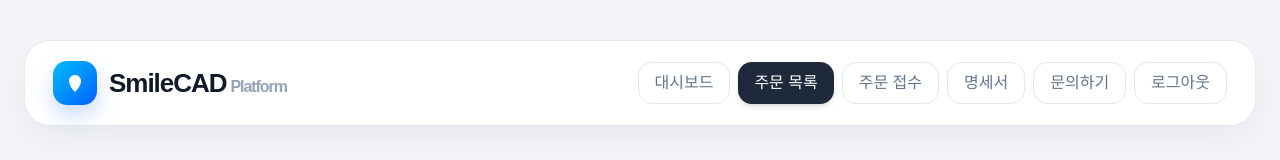
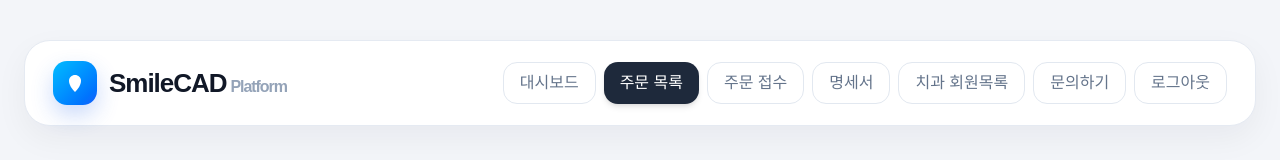
Before and after one commit to Smilecad/smilecad-platform, a Next.js app: page /orders in a window 1280 px wide. Shown: the top 160 px of the page. Built offline with nearby package versions, Linux system fonts and the light colour scheme; no server answers; sample sign-in values are in the browser's storage.

Commit message:
update inquiry page and admin clinic nav

```diff
--- a/app/components/AppTopNav.tsx
+++ b/app/components/AppTopNav.tsx
@@ -1,18 +1,43 @@
 // app/components/AppTopNav.tsx
 'use client'
 
+import { useEffect, useState } from 'react'
 import { useRouter } from 'next/navigation'
+
+type NavItem = {
+  name: string
+  path: string
+  id: string
+  adminOnly?: boolean
+}
 
 export default function AppTopNav({ current }: { current?: string }) {
   const router = useRouter()
+  const [isAdmin, setIsAdmin] = useState(false)
 
-  const navItems = [
+  useEffect(() => {
+    try {
+      const savedUser = window.localStorage.getItem('smilecad_user')
+      const user = savedUser ? JSON.parse(savedUser) : null
+      setIsAdmin(user?.role === 'admin')
+    } catch {
+      setIsAdmin(false)
+    }
+  }, [])
+
+  const navItems: NavItem[] = [
     { name: '대시보드', path: '/dashboard', id: 'dashboard' },
     { name: '주문 목록', path: '/orders', id: 'orders' },
     { name: '주문 접수', path: '/orders/new', id: 'orders-new' },
     { name: '명세서', path: '/billing', id: 'billing' },
+    { name: '치과 회원목록', path: '/admin/clinics', id: 'admin-clinics', adminOnly: true },
     { name: '문의하기', path: '/inquiry', id: 'inquiry' },
   ]
+
+  const visibleNavItems = navItems.filter((item) => {
+    if (item.adminOnly) return isAdmin
+    return true
+  })
 
   const handleLogout = () => {
     window.localStorage.removeItem('smilecad_token')
@@ -53,7 +78,7 @@ export default function AppTopNav({ current }: { current?: string }) {
         </button>
 
         <nav className="grid grid-cols-2 gap-2 sm:grid-cols-3 lg:flex lg:flex-wrap lg:items-center lg:justify-end">
-          {navItems.map((item) => (
+          {visibleNavItems.map((item) => (
             <button
               key={item.id}
               type="button"
```
